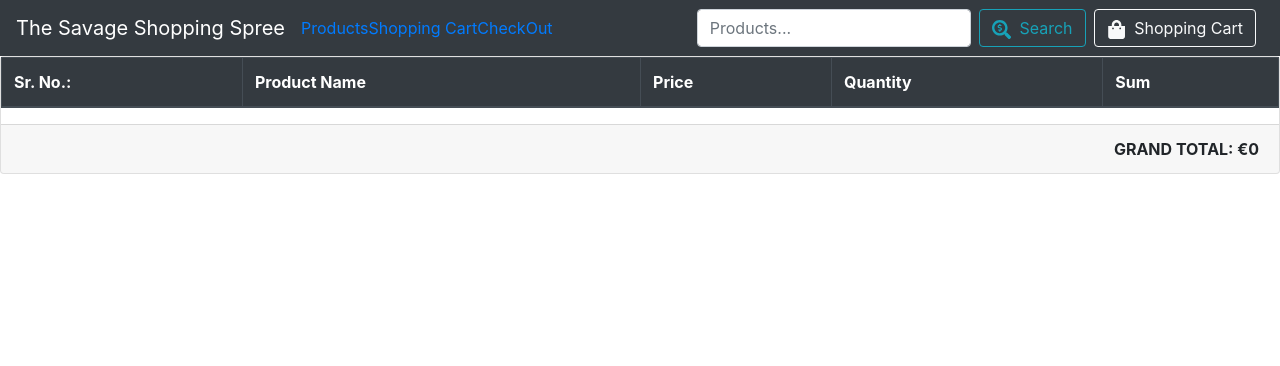
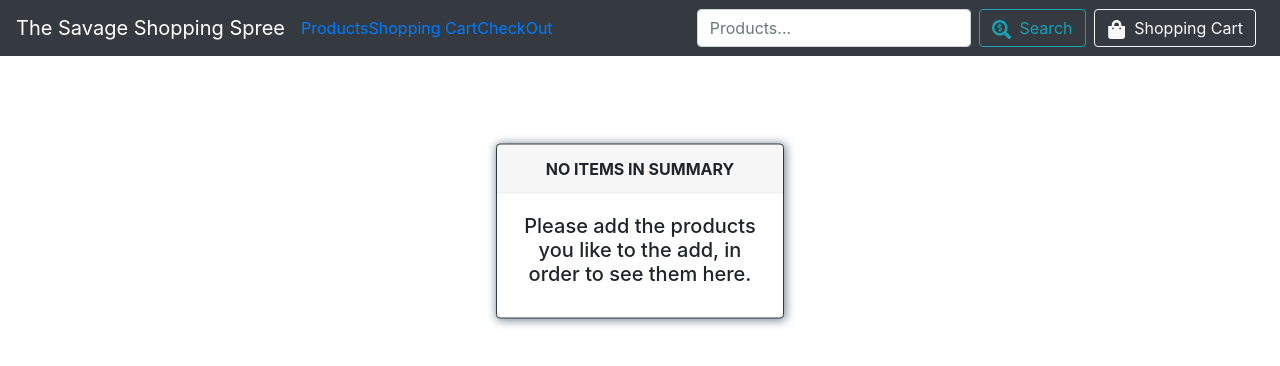
Before and after one commit to amritanshusikdar/online-shopping, a React (Create React App) app: page /checkout in a window 1280 px wide. Shown: the top 366 px of the page. Built offline with nearby package versions, Linux system fonts and the light colour scheme.

Commit message:
add 'empty-page.jsx' & 'empty-page.css' modify checkout to show item summary

```diff
--- a/src/components/checkoutpage/checkout.jsx
+++ b/src/components/checkoutpage/checkout.jsx
@@ -1,8 +1,12 @@
 import React from "react";
 import { Card, Table } from "react-bootstrap";
+import Empty from "../empty-page";
 
 class Checkout extends React.Component {
     render() {
+        if (!this.props.items.some((item) => item.quantity > 0))
+            return <Empty title="NO ITEMS IN SUMMARY" />;
+        else {
             const prices = this.props.items
                 .filter((item) => item.quantity > 0)
                 .map((item) => item.price);
@@ -61,5 +65,6 @@ class Checkout extends React.Component {
             );
         }
     }
+}
 
 export default Checkout;
--- /dev/null
+++ b/src/components/empty-page.css
@@ -0,0 +1,9 @@
+.center-screen {
+    position: absolute;
+    top: 50%;
+    left: 50%;
+    transform: translate(-50%, 50%);
+}
+.shadow-cool {
+    box-shadow: 1px 1px 10px 1px lightslategray;
+}
--- /dev/null
+++ b/src/components/empty-page.jsx
@@ -0,0 +1,25 @@
+import React from "react";
+import { Card } from "react-bootstrap";
+import "./empty-page.css";
+
+const Empty = (props) => (
+    <React.Fragment>
+        <Card
+            className="center-screen shadow-cool text-center"
+            border="dark"
+            style={{ width: "18rem" }}
+        >
+            <Card.Header>
+                <strong>{props.title}</strong>
+            </Card.Header>
+            <Card.Body>
+                <Card.Title>
+                    Please add the products you like to the add, in order to see
+                    them here.
+                </Card.Title>
+            </Card.Body>
+        </Card>
+    </React.Fragment>
+);
+
+export default Empty;
--- a/src/components/shoppingcartpage/shoppingcart.jsx
+++ b/src/components/shoppingcartpage/shoppingcart.jsx
@@ -1,9 +1,13 @@
 import React from "react";
 import ShoppingCartItem from "./shoppingcartitem";
 import { ListGroup } from "react-bootstrap";
+import Empty from "../empty-page";
 
 class ShoppingCart extends React.Component {
     render() {
+        if (!this.props.items.some((item) => item.quantity > 0)) {
+            return <Empty title="NO ITEMS IN CART" />;
+        } else
             return (
                 <ListGroup>
                     {this.props.items
```
Lines whose indentation alone changed are shown as unchanged.
